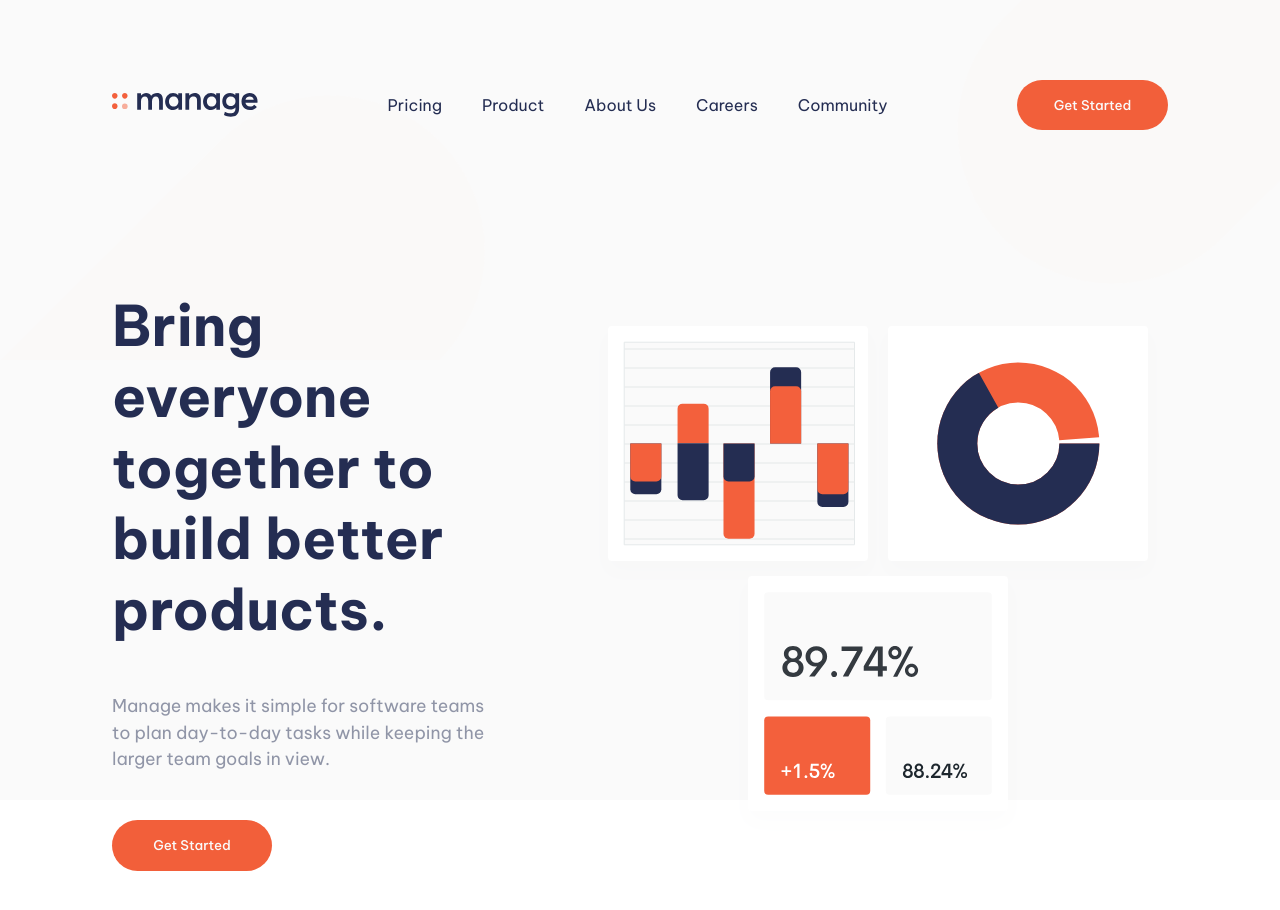
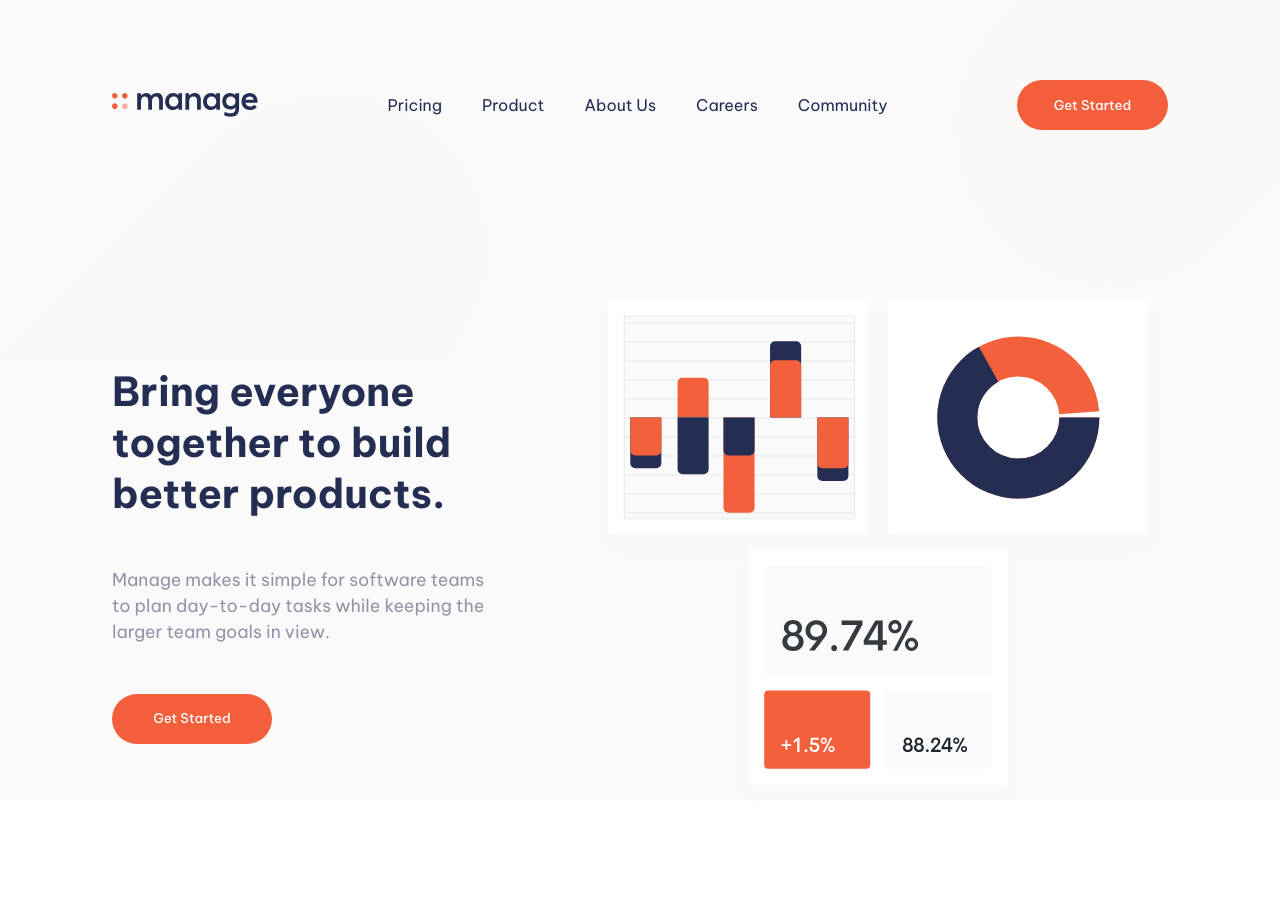
Before and after one commit to kaya70875/manage-landing-page-react, a React (Vite) app in the folder manage-react/: page / in a window 1280 px wide. Shown: the top 910 px of the page. Built offline with nearby package versions, Linux system fonts and the light colour scheme.

Commit message:
use vmin for big titles

```diff
--- a/manage-react/src/index.css
+++ b/manage-react/src/index.css
@@ -50,7 +50,7 @@ p {
 
 h1 {
   color: var(--darkBlue);
-  font-size: 3.5rem;
+  font-size: 5vmin;
   font-weight: 700;
 }
 
```
